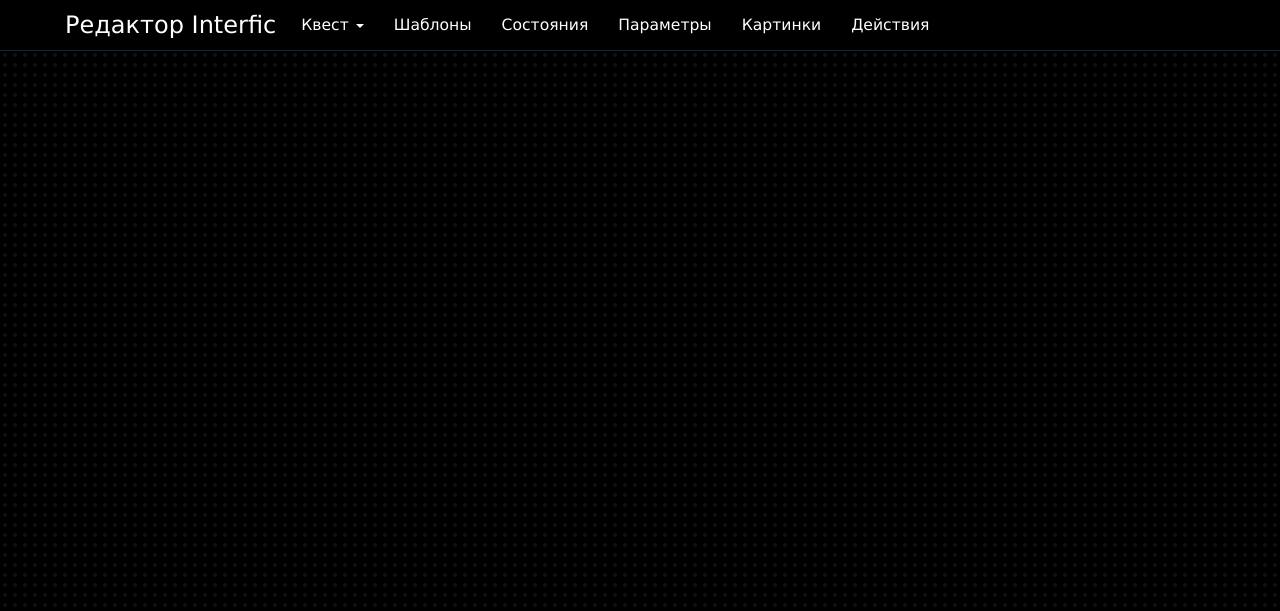
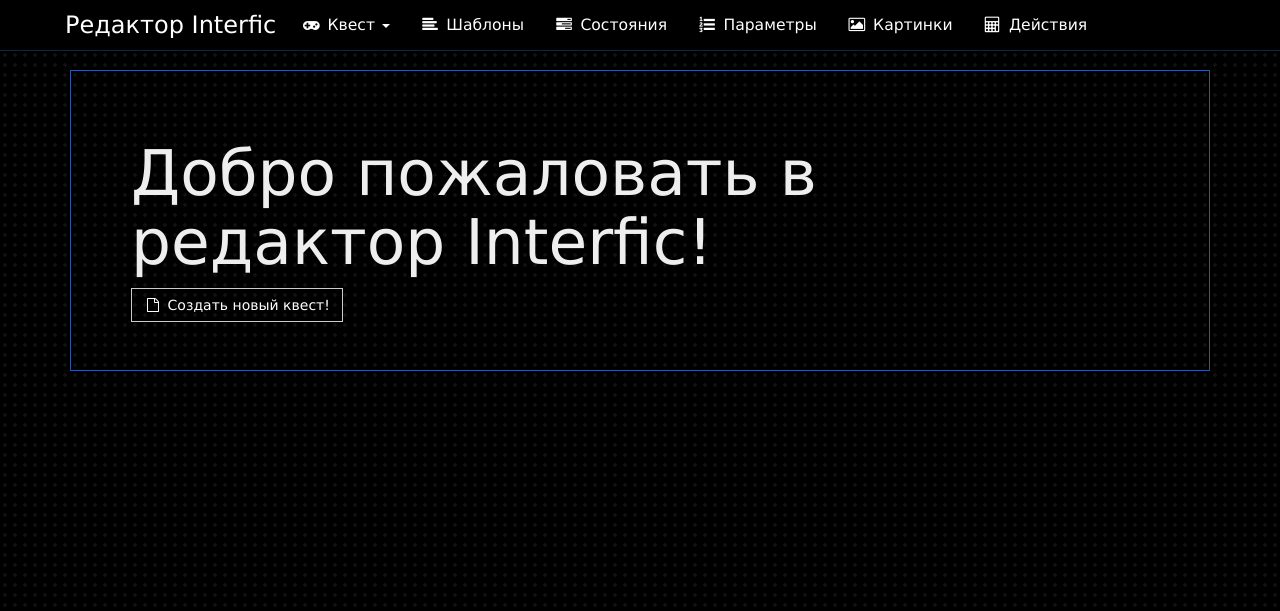
Before and after one commit to DarthLegiON/interfic, a PHP site: page /editor/index.html in a window 1280 px wide. Shown: the top 611 px of the page. Run offline with PHP 8.4, Linux system fonts and the light colour scheme.

Commit message:
картинки и жумботрон

```diff
--- a/editor/css/theme.css
+++ b/editor/css/theme.css
@@ -8,7 +8,7 @@
     outline: 0;
 }
 
-.btn, .form-control, .dropdown-menu {
+.btn, .form-control, .dropdown-menu, .container .jumbotron {
     border-radius: 0;
 }
 
@@ -43,6 +43,12 @@
 
 .btn-group .btn+.btn, .btn-group .btn+.btn-group, .btn-group .btn-group+.btn, .btn-group .btn-group+.btn-group {
   margin-left: 0px;
+}
+
+.btn-default:hover, .btn-default:active, .btn-default:focus {
+    border-color: #005CBA;
+    background: black;
+    color: #005CBA;
 }
 
 .form-control {
@@ -137,5 +143,14 @@
 }
 
 .navbar-nav>li>.dropdown-menu .divider {
-    background-color: #0061E0;
+    background-color: #152532;
 }
+
+.nav .fa, .dropdown-menu .fa, .btn .fa {
+    margin-right: 0.4em;
+}
+
+.jumbotron {
+    background: transparent;
+    border: 1px solid #2E599F;
+}
--- a/editor/index.html
+++ b/editor/index.html
@@ -19,24 +19,31 @@
             </div>
             <ul class="nav navbar-nav">
                 <li class="dropdown">
-                    <a href="#" class="dropdown-toggle" data-toggle="dropdown">Квест&nbsp;<span class="caret"></span></a>
+                    <a href="#" class="dropdown-toggle" data-toggle="dropdown">
+                        <span class="fa fa-fw fa-gamepad"></span>Квест&nbsp;<span class="caret"></span>
+                    </a>
                     <ul class="dropdown-menu">
-                        <li><a href="#">Открыть</a></li>
-                        <li><a href="#">Сохранить</a></li>
+                        <li><a href="#"><span class="fa fa-fw fa-file-o"></span>Создать</a></li>
+                        <li><a href="#"><span class="fa fa-fw fa-folder-open-o"></span>Открыть</a></li>
                         <li class="divider"></li>
-                        <li><a href="#">Скомпилировать</a></li>
+                        <li><a href="#"><span class="fa fa-fw fa-floppy-o"></span>Сохранить</a></li>
+                        <li><a href="#"><span class="fa fa-fw fa-file-code-o"></span>Сохранить (отладка)</a></li>
                     </ul>
                 </li>
-                <li><a href="#">Шаблоны</a></li>
-                <li><a href="#">Состояния</a></li>
-                <li><a href="#">Параметры</a></li>
-                <li><a href="#">Картинки</a></li>
-                <li><a href="#">Действия</a></li>
+                <li><a href="#"><span class="fa fa-fw fa-align-left"></span>Шаблоны</a></li>
+                <li><a href="#"><span class="fa fa-fw fa-tasks"></span>Состояния</a></li>
+                <li><a href="#"><span class="fa fa-fw fa-list-ol"></span>Параметры</a></li>
+                <li><a href="#"><span class="fa fa-fw fa-picture-o"></span>Картинки</a></li>
+                <li><a href="#"><span class="fa fa-fw fa-calculator"></span>Действия</a></li>
             </ul>
         </div>
     </nav>
     <div class="container">
+        <div class="jumbotron">
+            <h1>Добро пожаловать в редактор Interfic!</h1>
 
+            <button class="btn btn-default"><span class="fa fa-fw fa-file-o"></span>Создать новый квест!</button>
+        </div>
     </div>
 
 </body>
```
Also changed, not shown: editor/css/templates/mainmenu.html (added).
